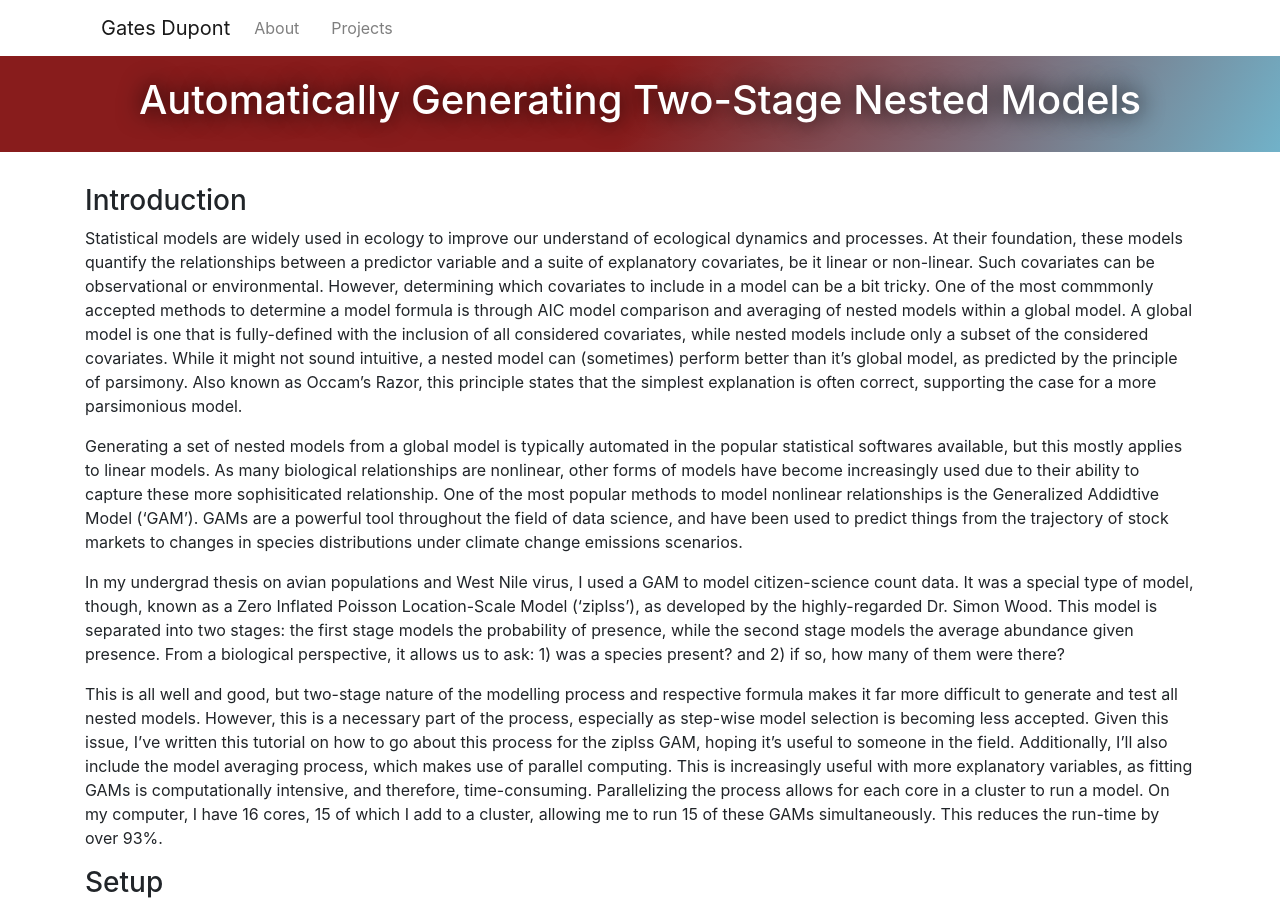
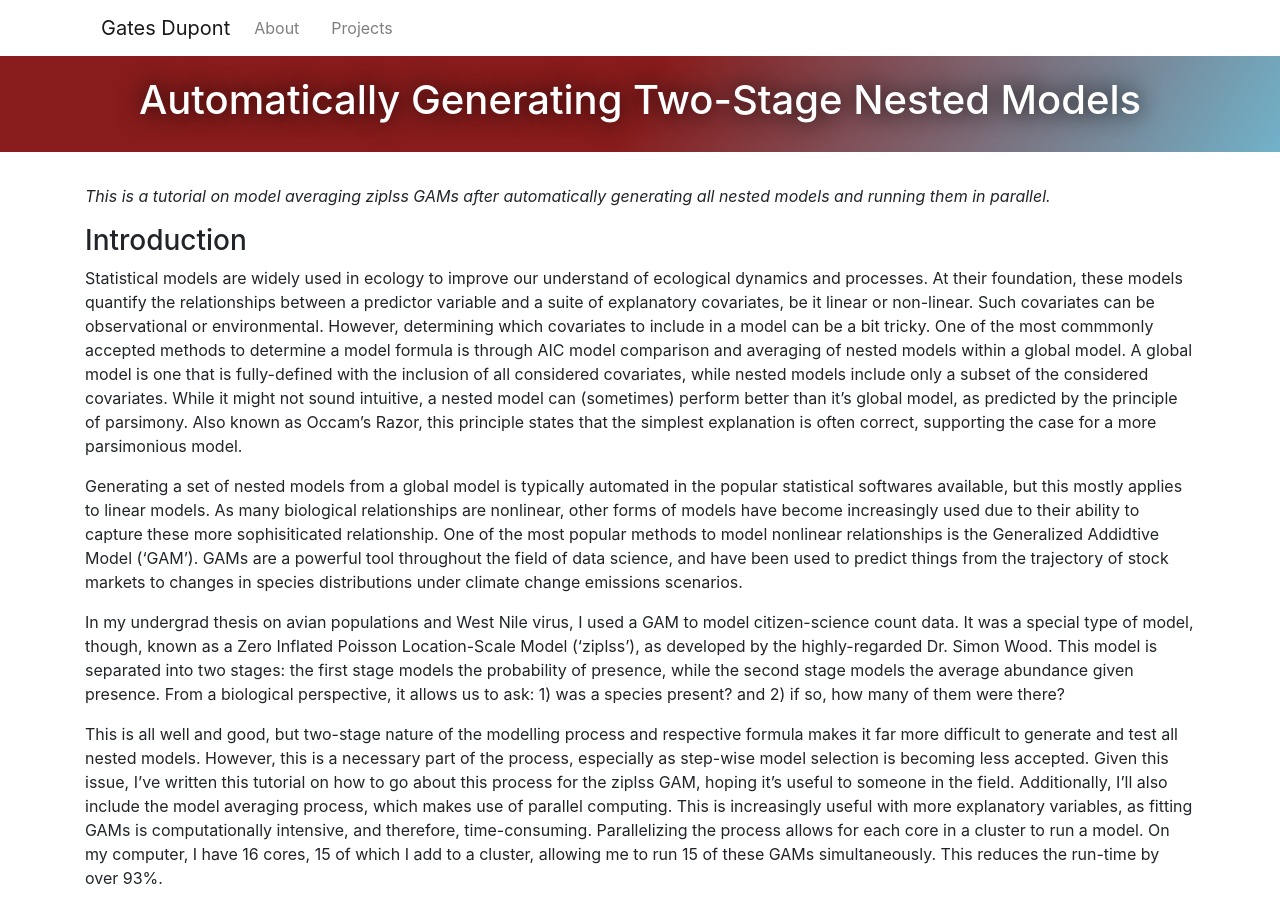
Before and after one commit to chrisyeh96/chrisyeh96.github.io, a Jekyll site: the page built from _posts/2019-05-29-Auto-Nested-Mod.md, in a window 1280 px wide and 900 px high. Built offline with Jekyll 4.4.1, drawn with Linux system fonts in a browser that asks for light colours; nearby versions of some CDN libraries.

Commit message:
Update 2019-05-29-Auto-Nested-Mod.md

```diff
--- a/_posts/2019-05-29-Auto-Nested-Mod.md
+++ b/_posts/2019-05-29-Auto-Nested-Mod.md
@@ -4,6 +4,8 @@
 published: true
 use_code: true
 ---
+
+<i>This is a tutorial on model averaging ziplss GAMs after automatically generating all nested models and running them in parallel.</i>
 
 ### Introduction
 
```
